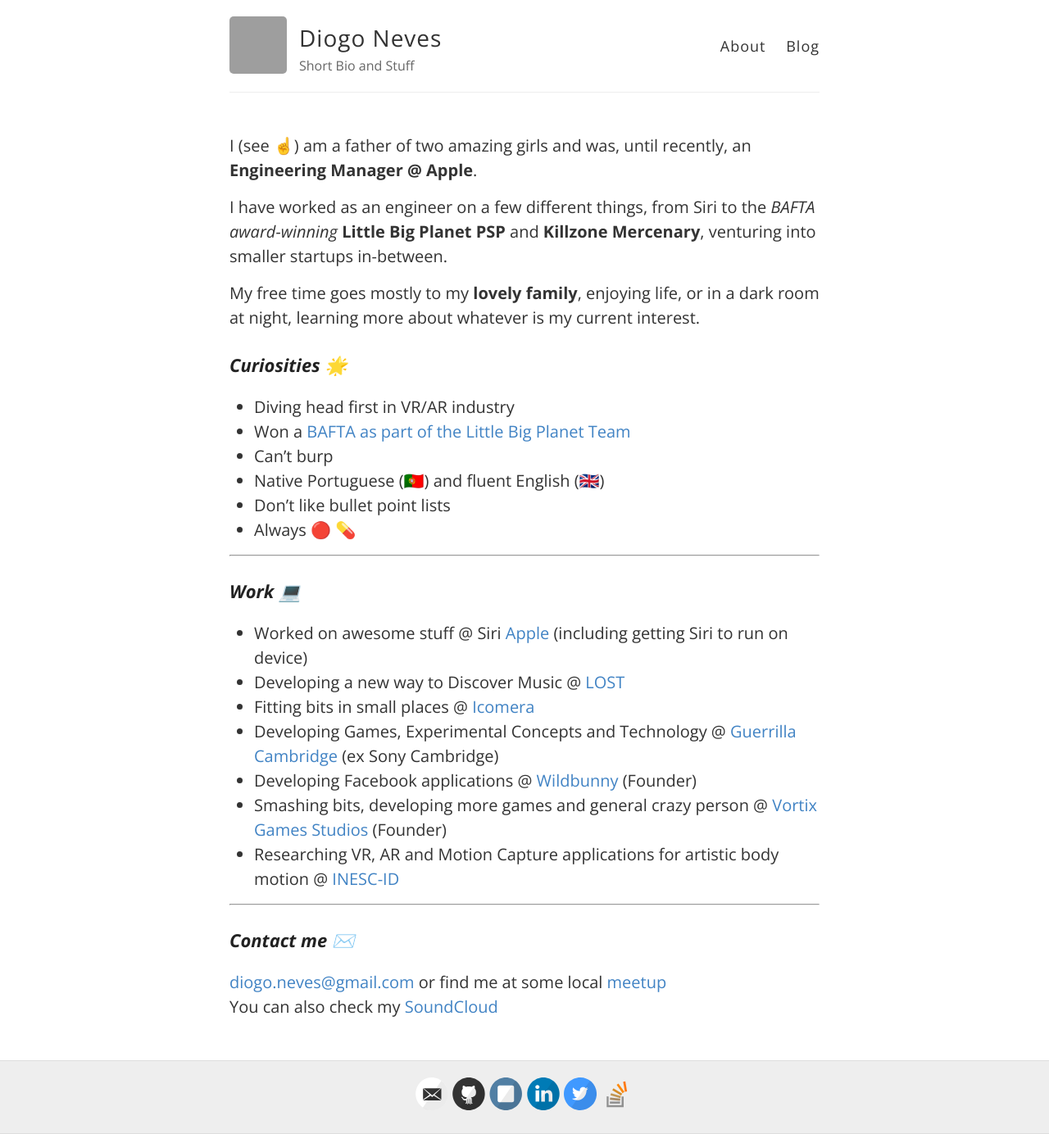
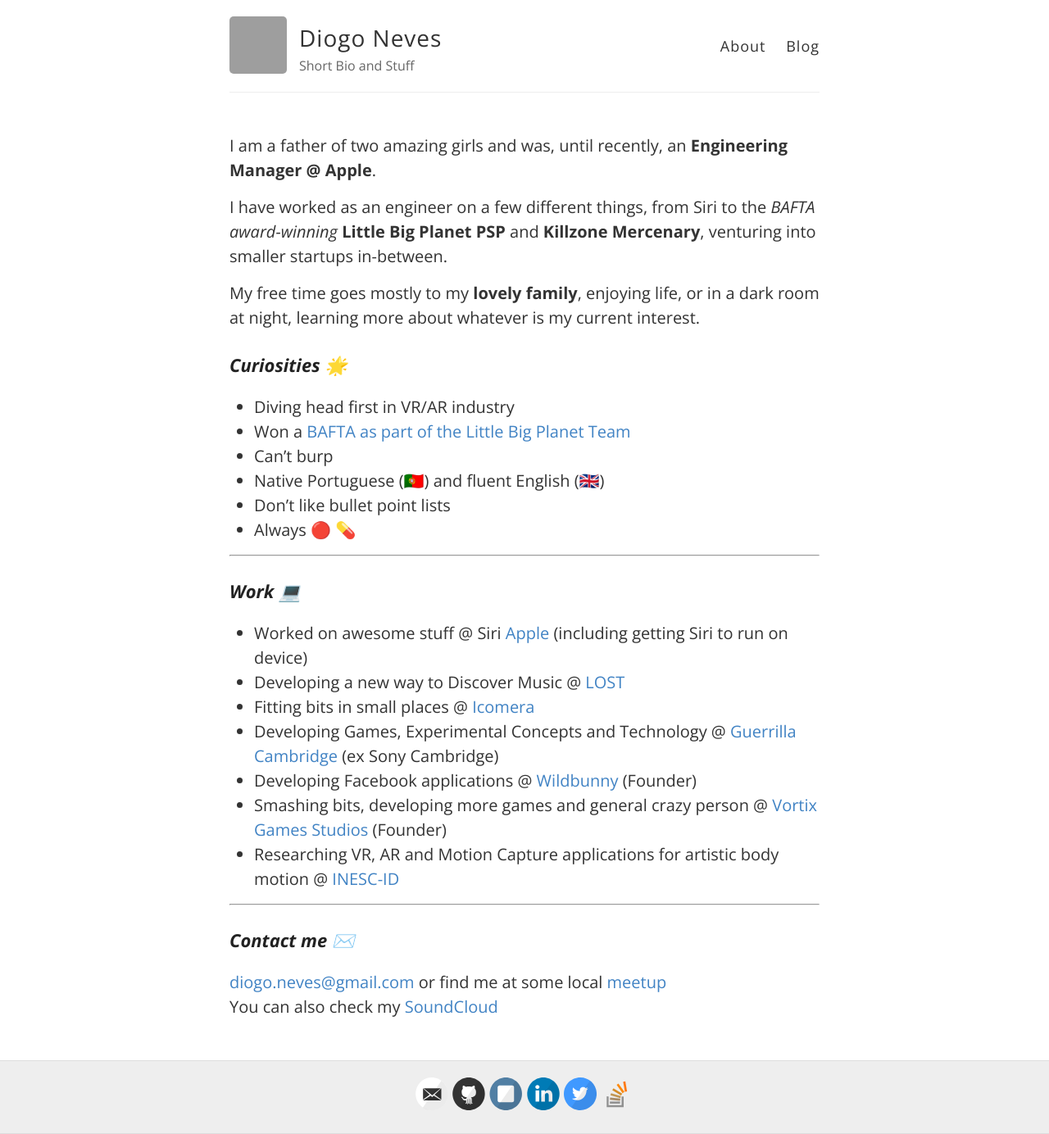
Before and after one commit to DiogoNeves/diogoneves.github.io, a Jekyll site: the page built from index.md, in a window 1280 px wide. Shown: the whole page at 82% size. Built offline with Jekyll 4.4.1, drawn with Linux system fonts in a browser that asks for light colours; emoji names are drawn with the system emoji font; grey boxes are pictures that could not be loaded.

Commit message:
removed confusing emoji

```diff
--- a/index.md
+++ b/index.md
@@ -2,7 +2,7 @@
 layout: page
 ---
 
-I (see :point_up:) am a father of two amazing girls and was, until recently, an **Engineering Manager @ Apple**.
+I am a father of two amazing girls and was, until recently, an **Engineering Manager @ Apple**.
 
 I have worked as an engineer on a few different things, from Siri to the
 _BAFTA award-winning_ **Little Big Planet PSP** and **Killzone Mercenary**,
```
